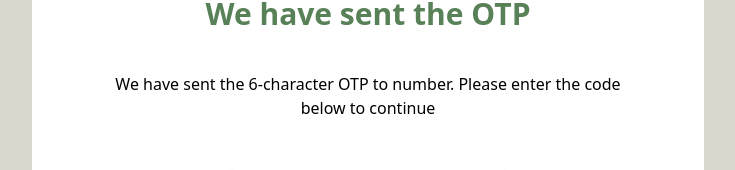
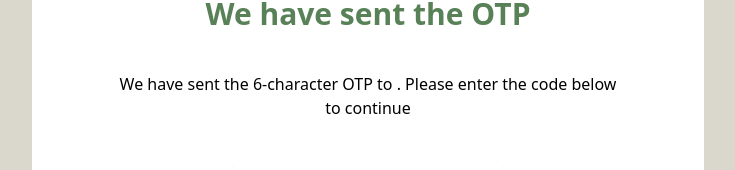
Before and after one commit to A-B-H-I-S-H-E-K-S-H-A-W/chatapp, a React (Vite) app in the folder client/: page /otp in a window 1280 px wide. Shown: the part 252-422 px from the top of the page, without its empty margins (272-1007 px from the left). Built offline with nearby package versions, Linux system fonts and the light colour scheme.

Commit message:
Initialized a working state management for login and otp page

```diff
--- a/client/src/pages/LoginPage.jsx
+++ b/client/src/pages/LoginPage.jsx
@@ -1,11 +1,19 @@
 import { useState } from "react";
 import Button from "../components/Button";
+import { useCounterStore } from "../store/store";
+import { useNavigate } from "react-router-dom";
+
+const setNmber = (number) => {
+  useCounterStore.setState({ number: number });
+};
 
 const LoginPage = () => {
   const [formData, setFormData] = useState({
     callingCode: 0,
     number: 0,
   });
+
+  const navigate = useNavigate();
 
   const handleChange = (e) => {
     const { name, value } = e.target;
@@ -16,7 +24,13 @@ const LoginPage = () => {
   };
 
   const handleSubmit = () => {
-    console.log(formData);
+    let number = "";
+
+    for (let key in formData) {
+      number += formData[key];
+    }
+    setNmber(number);
+    navigate("/otp");
   };
 
   return (
--- a/client/src/pages/OtpPage.jsx
+++ b/client/src/pages/OtpPage.jsx
@@ -1,5 +1,6 @@
 import { useState } from "react";
 import Button from "../components/Button";
+import { useCounterStore } from "../store/store";
 
 const OtpPage = () => {
   const [formData, setFormData] = useState({
@@ -18,6 +19,7 @@ const OtpPage = () => {
   const handleSubmit = () => {
     console.log(formData);
   };
+  const phoneNumber = useCounterStore((state) => state.number);
 
   return (
     <>
@@ -31,8 +33,8 @@ const OtpPage = () => {
           </div>
           <div className="max-w-lg text-center">
             <p>
-              We have sent the 6-character OTP to number. Please enter the code
-              below to continue
+              We have sent the 6-character OTP to {phoneNumber}. Please enter
+              the code below to continue
             </p>
           </div>
           <div className="flex items-center gap-2 bg-white p-2 rounded-xl shadow-md">
--- a/client/src/store/store.jsx
+++ b/client/src/store/store.jsx
@@ -1,8 +1,13 @@
 import { create } from "zustand";
 
 export const useCounterStore = create((set) => ({
+  number: "",
   count: 0,
   increment: () => {
+    set((state) => ({ count: state.count + 1 }));
+  },
+  incrementAsync: async () => {
+    await new Promise((resolve) => setTimeout(resolve, 1000));
     set((state) => ({ count: state.count + 1 }));
   },
   decrement: () => {
```
